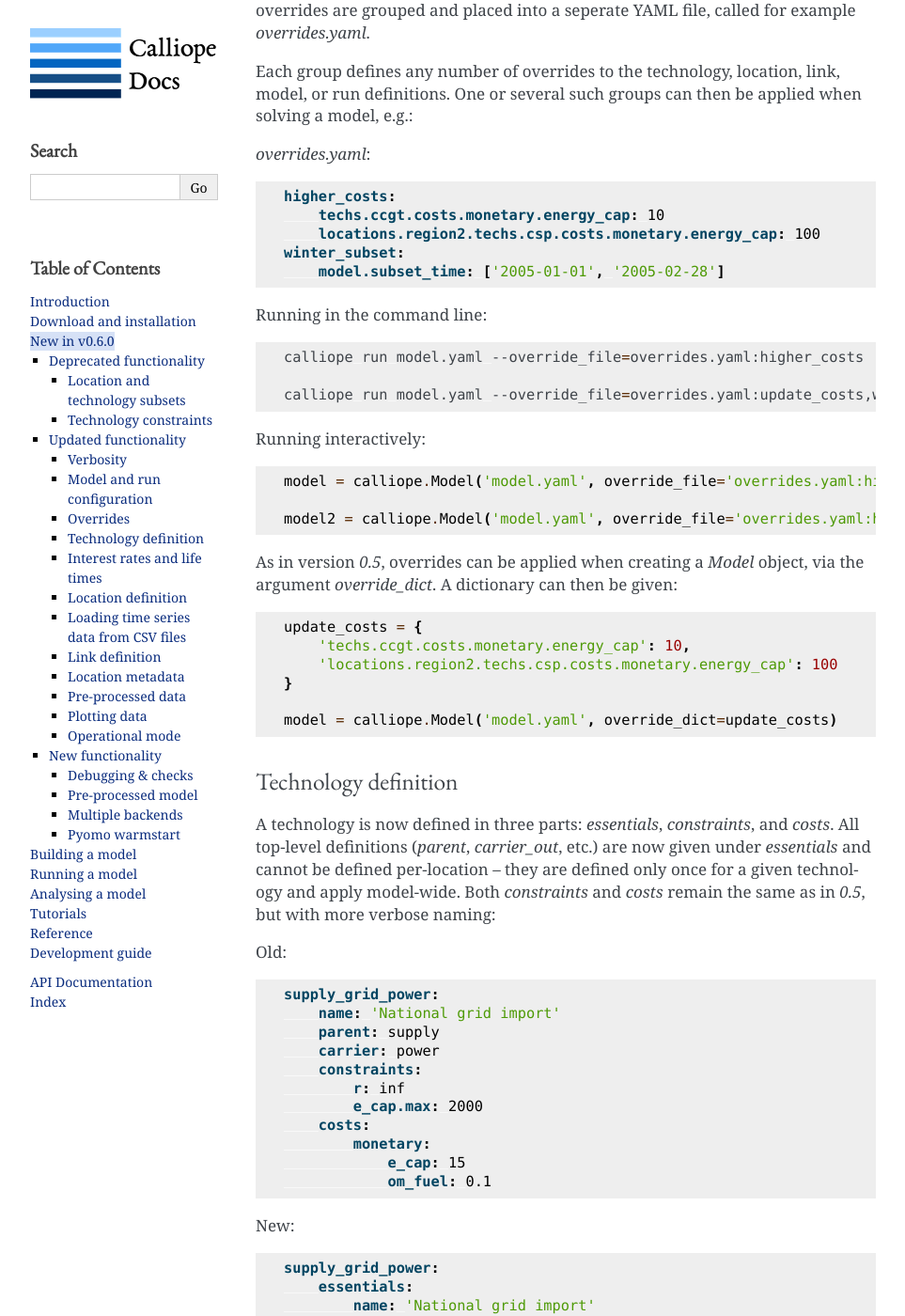
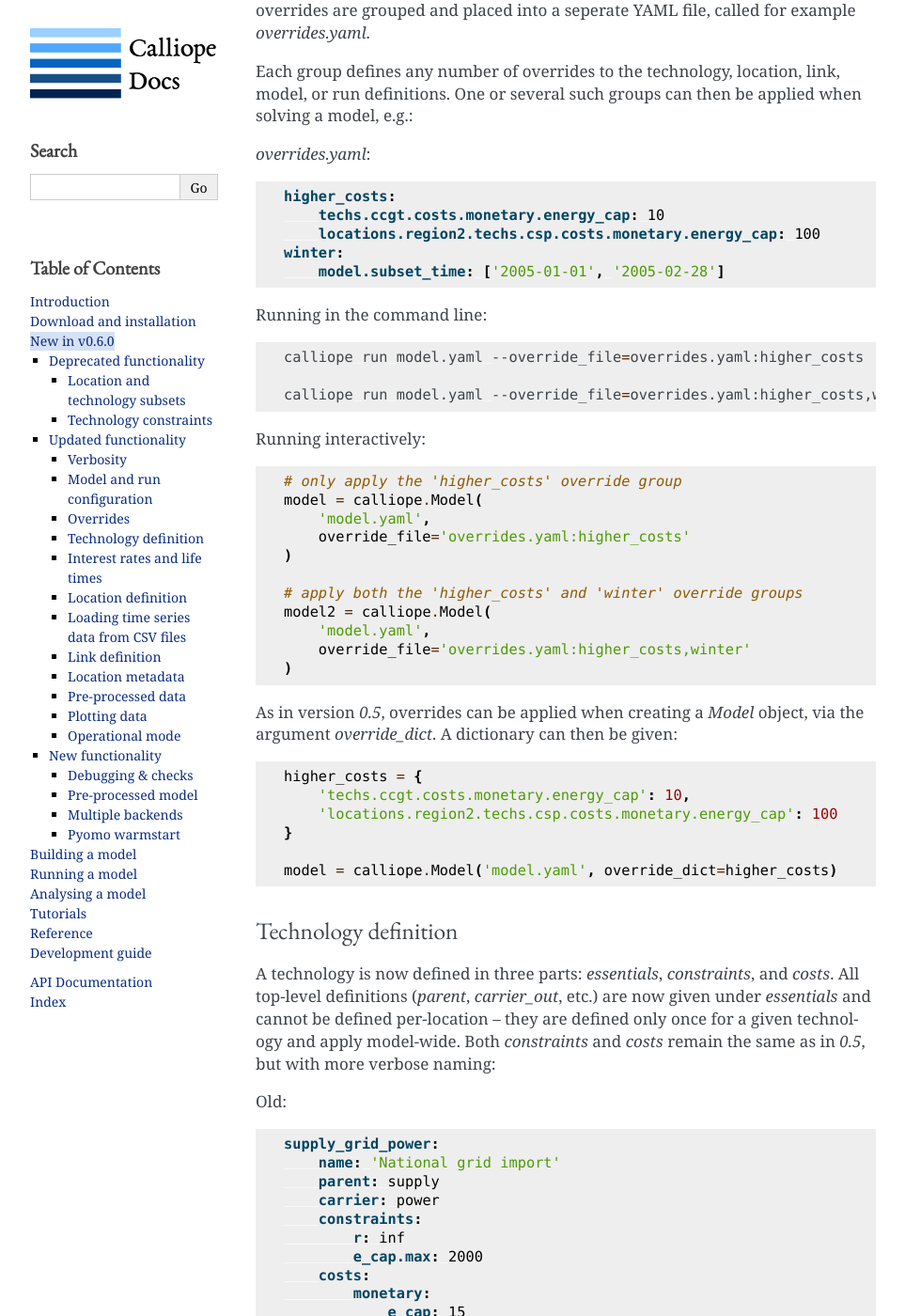
Before and after one commit to calliope-project/calliope, a Sphinx documentation site: the page built from doc/user/whatsnew.rst, in a window 1280 px wide and 1400 px high, scrolled down 2094 px. Shown: the whole window at 94% size, without its empty margins (148-1111 px from the left). Built offline with Sphinx 7.4.7, drawn with Linux system fonts in a browser that asks for light colours; pages that are not in the unit, such as notebooks, are missing from menus; some of the changed text lies outside the part shown.

Commit message:
More doc cleanup

```diff
--- a/doc/index.rst
+++ b/doc/index.rst
@@ -5,8 +5,6 @@ Calliope: a multi-scale energy systems (MUSES) modeling framework
 =================================================================
 
 v\ |version| (:doc:`Release history <history>`)
-
-Calliope is a framework to develop energy system models using a modern and open source Python-based toolchain.
 
 ------------
 
--- a/doc/user/whatsnew.rst
+++ b/doc/user/whatsnew.rst
@@ -88,7 +88,7 @@ Each group defines any number of overrides to the technology, location, link, mo
     higher_costs:
         techs.ccgt.costs.monetary.energy_cap: 10
         locations.region2.techs.csp.costs.monetary.energy_cap: 100
-    winter_subset:
+    winter:
         model.subset_time: ['2005-01-01', '2005-02-28']
 
 Running in the command line:
@@ -97,26 +97,34 @@ Running in the command line:
 
     calliope run model.yaml --override_file=overrides.yaml:higher_costs
 
-    calliope run model.yaml --override_file=overrides.yaml:update_costs,winter_subset
+    calliope run model.yaml --override_file=overrides.yaml:higher_costs,winter
 
 Running interactively:
 
 .. code-block:: python
 
-    model = calliope.Model('model.yaml', override_file='overrides.yaml:higher_costs') # only apply the 'update_costs' override group
+    # only apply the 'higher_costs' override group
+    model = calliope.Model(
+        'model.yaml',
+        override_file='overrides.yaml:higher_costs'
+    )
 
-    model2 = calliope.Model('model.yaml', override_file='overrides.yaml:higher_costs,winter_subset') # apply both the 'update_costs' and 'winter' override groups
+    # apply both the 'higher_costs' and 'winter' override groups
+    model2 = calliope.Model(
+        'model.yaml',
+        override_file='overrides.yaml:higher_costs,winter'
+    )
 
 As in version `0.5`, overrides can be applied when creating a `Model` object, via the argument `override_dict`. A dictionary can then be given:
 
 .. code-block:: python
 
-    update_costs = {
+    higher_costs = {
         'techs.ccgt.costs.monetary.energy_cap': 10,
         'locations.region2.techs.csp.costs.monetary.energy_cap': 100
     }
 
-    model = calliope.Model('model.yaml', override_dict=update_costs)
+    model = calliope.Model('model.yaml', override_dict=higher_costs)
 
 Technology definition
 =====================
@@ -291,6 +299,7 @@ Old:
 
 .. code-block:: yaml
 
+    # will look for the column `demand` in the file `demand_heat_r.csv`
     locations:
         region1:
             techs: [demand_power]
```
Also changed, not shown: other parts of doc/user/whatsnew.rst (+4 -3 lines), doc/user/building.rst (+9 -10 lines), doc/user/ref_configuration_reference.rst (+2 -8 lines).
